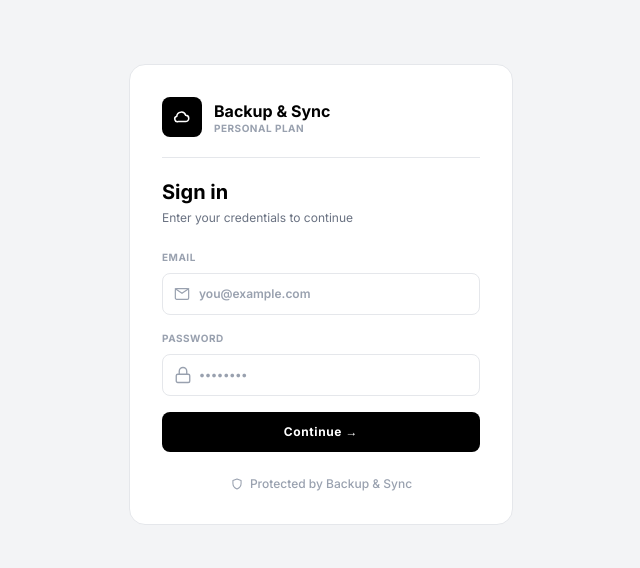
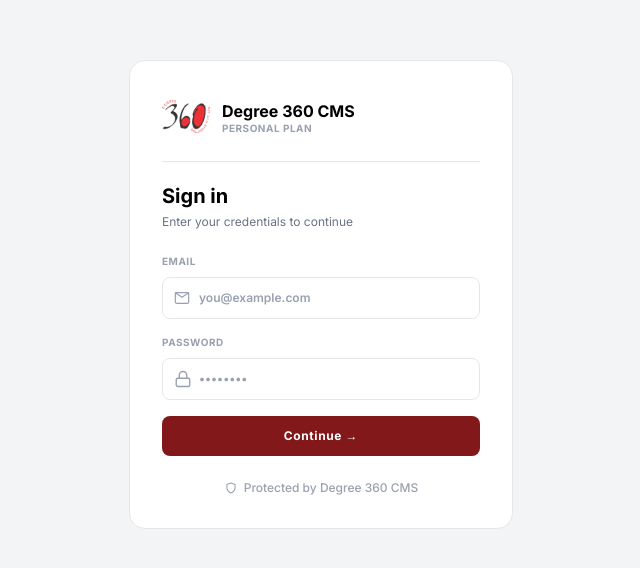
Before and after one commit to VivekRana-eng/Backup-Sync, a React (Vite) app: page / in a window 1280 px wide. Shown: the part 106-674 px from the top of the page, without its empty margins (319-959 px from the left). Built offline with nearby package versions, Linux system fonts and the light colour scheme.

Commit message:
logo and name change

```diff
--- a/index.html
+++ b/index.html
@@ -3,7 +3,7 @@
   <head>
     <meta charset="UTF-8" />
     <meta name="viewport" content="width=device-width, initial-scale=1.0" />
-    <title>Backup & Sync</title>
+    <title>Degree 360 CMS</title>
   </head>
   <body>
     <div id="root"></div>
--- a/metadata.json
+++ b/metadata.json
@@ -1,5 +1,5 @@
 {
-  "name": "Backup & Sync",
+  "name": "Degree 360 CMS",
   "description": "A modern and fully responsive cloud file storage dashboard UI built with React and Tailwind CSS.",
   "requestFramePermissions": [],
   "majorCapabilities": ["MAJOR_CAPABILITY_SERVER_SIDE_GEMINI_API"]
--- a/src/components/AddMemberModal.jsx
+++ b/src/components/AddMemberModal.jsx
@@ -154,7 +154,7 @@ export default function AddMemberModal({ isOpen, onClose, onCreateMember }) {
             <button
               type="submit"
               disabled={isSaving}
-              className="rounded-xl bg-slate-900 px-4 py-2 text-xs font-bold text-white transition hover:bg-black disabled:cursor-not-allowed disabled:opacity-50"
+              className="rounded-xl bg-red-900 px-4 py-2 text-xs font-bold text-white transition hover:bg-red-950 disabled:cursor-not-allowed disabled:opacity-50"
             >
               {isSaving ? 'Saving...' : 'Add member'}
             </button>
--- a/src/components/ClientsView.jsx
+++ b/src/components/ClientsView.jsx
@@ -78,7 +78,7 @@ export default function ClientsView({
         <button
           type="button"
           onClick={onAddClientClick}
-          className="self-start sm:self-auto h-10 px-4 flex items-center justify-center gap-2 rounded-2xl bg-red-900 text-xs font-bold text-white shadow-md hover:bg-black transition-all active:scale-[0.98]"
+          className="self-start sm:self-auto h-10 px-4 flex items-center justify-center gap-2 rounded-2xl bg-red-900 text-xs font-bold text-white shadow-md hover:bg-red-950 transition-all active:scale-[0.98]"
         >
           <Icon name="Plus" className="w-4 h-4" />
           <span>Add Client</span>
--- a/src/components/FilePreviewModal.jsx
+++ b/src/components/FilePreviewModal.jsx
@@ -276,7 +276,7 @@ export default function FilePreviewModal({ file, onClose, onDownload, canDownloa
                 {canDownload && (
                   <button
                     onClick={() => onDownload(file)}
-                    className="flex-1 rounded-2xl bg-slate-900 px-5 py-3.5 text-sm font-bold text-white shadow-lg shadow-black/15 transition hover:bg-black"
+                    className="flex-1 rounded-2xl bg-red-900 px-5 py-3.5 text-sm font-bold text-white shadow-lg shadow-black/15 transition hover:bg-red-950"
                   >
                     Download
                   </button>
--- a/src/components/Header.jsx
+++ b/src/components/Header.jsx
@@ -97,7 +97,7 @@ export default function Header({
           {activeTab === 'Dashboard' ? (
             <div>
               <h1 className="text-lg font-bold text-slate-900 tracking-tight leading-none">
-                Backup & Sync
+                Degree 360 CMS
               </h1>
               <p className="text-xs text-slate-500 mt-1">
                 Keep your files, uploads, and folders in one place
--- a/src/components/Login.jsx
+++ b/src/components/Login.jsx
@@ -36,11 +36,13 @@ export default function Login({ users, onLoginSuccess }) {
     <div className="min-h-screen w-full flex items-center justify-center bg-[#f3f4f6] text-slate-700 font-sans p-4">
       <div className="w-full max-w-sm bg-white border border-gray-200 rounded-2xl p-8">
         <div className="flex items-center gap-3 mb-5">
-          <div className="w-10 h-10 rounded-lg bg-black flex items-center justify-center text-white shrink-0">
-            <Icon name="Cloud" className="w-5 h-5" />
-          </div>
+          <img
+            src="/logo.png"
+            alt="Degree 360"
+            className="w-12 h-12 object-contain shrink-0"
+          />
           <div>
-            <div className="text-base font-bold text-black leading-tight">Backup & Sync</div>
+            <div className="text-base font-bold text-black leading-tight">Degree 360 CMS</div>
             <div className="text-[10px] font-bold tracking-wider text-gray-400 uppercase leading-none mt-0.5">PERSONAL PLAN</div>
           </div>
         </div>
@@ -106,7 +108,7 @@ export default function Login({ users, onLoginSuccess }) {
             id="login-submit-btn"
             type="submit"
             disabled={isLoading}
-            className="w-full py-3 bg-black hover:bg-neutral-800 text-white text-xs font-bold rounded-lg tracking-wider transition-colors flex items-center justify-center gap-1.5 cursor-pointer disabled:opacity-50 disabled:pointer-events-none"
+            className="w-full py-3 bg-red-900 hover:bg-red-950 text-white text-xs font-bold rounded-lg tracking-wider transition-colors flex items-center justify-center gap-1.5 cursor-pointer disabled:opacity-50 disabled:pointer-events-none"
           >
             {isLoading ? (
               <span>Connecting...</span>
@@ -118,7 +120,7 @@ export default function Login({ users, onLoginSuccess }) {
 
         <div className="mt-6 flex items-center justify-center gap-1.5 text-xs text-gray-400 font-medium">
           <Icon name="Shield" className="w-3.5 h-3.5 text-gray-400" />
-          <span>Protected by Backup & Sync</span>
+          <span>Protected by Degree 360 CMS</span>
         </div>
       </div>
     </div>
--- a/src/components/ProfileModal.jsx
+++ b/src/components/ProfileModal.jsx
@@ -175,7 +175,7 @@ export default function ProfileModal({ isOpen, currentUser, onClose, onChangePas
               <button
                 type="submit"
                 disabled={isSaving}
-                className="rounded-xl bg-slate-900 px-4 py-2 text-xs font-bold text-white transition hover:bg-black disabled:cursor-not-allowed disabled:opacity-50"
+                className="rounded-xl bg-red-900 px-4 py-2 text-xs font-bold text-white transition hover:bg-red-950 disabled:cursor-not-allowed disabled:opacity-50"
               >
                 {isSaving ? 'Saving...' : 'Update password'}
               </button>
--- a/src/components/Sidebar.jsx
+++ b/src/components/Sidebar.jsx
@@ -64,11 +64,13 @@ export default function Sidebar({
       >
         <div className="h-16 flex items-center justify-between px-6 border-b border-slate-50">
           <div className="flex items-center gap-2.5">
-            <div className="w-9 h-9 rounded-xl bg-red-900 flex items-center justify-center text-white shadow-md shadow-black/20">
-              <Icon name="Cloud" className="w-5 h-5 animate-pulse" />
-            </div>
+            <img
+              src="/logo.png"
+              alt="Degree 360"
+              className="w-10 h-10 object-contain shrink-0"
+            />
             <div>
-              <span className="font-bold text-lg text-slate-800 tracking-tight">Backup & Sync</span>
+              <span className="font-bold text-lg text-slate-800 tracking-tight">Degree 360 CMS</span>
               <span className="text-[10px] block font-medium text-slate-500 -mt-1 tracking-wider uppercase">Personal</span>
             </div>
           </div>
@@ -86,7 +88,7 @@ export default function Sidebar({
             <button
               id="add-client-btn"
 
-              className="group relative w-full h-11 flex items-center justify-center gap-2 overflow-hidden rounded-2xl bg-red-900 text-sm font-semibold text-white shadow-[0_18px_35px_rgba(0,0,0,0.18)] transition-all hover:bg-black hover:shadow-[0_22px_40px_rgba(0,0,0,0.22)] active:scale-[0.98]"
+              className="group relative w-full h-11 flex items-center justify-center gap-2 overflow-hidden rounded-2xl bg-red-900 text-sm font-semibold text-white shadow-[0_18px_35px_rgba(0,0,0,0.18)] transition-all hover:bg-red-950 hover:shadow-[0_22px_40px_rgba(0,0,0,0.22)] active:scale-[0.98]"
             >
               <Icon name="Plus" className="w-4 h-4" />
               <span>Add folder</span>
```
Also changed, not shown: src/App.jsx (+7 -8 lines), src/components/AddClientModal.jsx (+1 -23 lines), public/logo.png (added), 1 other file (tests, documents, lock files or other folders).
